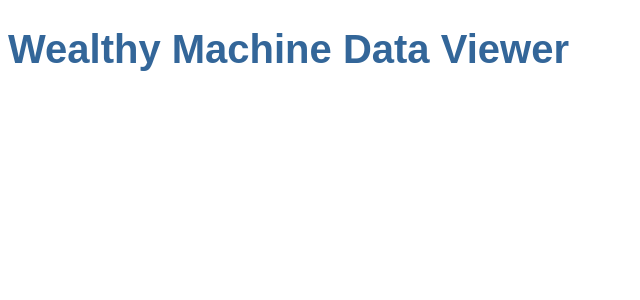
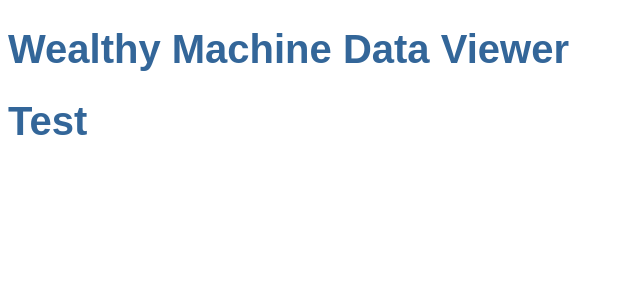
Before and after one commit to LuizGC/wealthymachineview, an Angular app: page / in a window 1280 px wide. Shown: the top 300 px of the page, without its empty margins (0-640 px from the left). Built offline with nearby package versions, Linux system fonts and the light colour scheme.

Commit message:
test auto deploy

```diff
--- a/src/app/app.component.html
+++ b/src/app/app.component.html
@@ -1 +1,3 @@
 <h1>{{title}}</h1>
+
+<h1>Test</h1>
```
